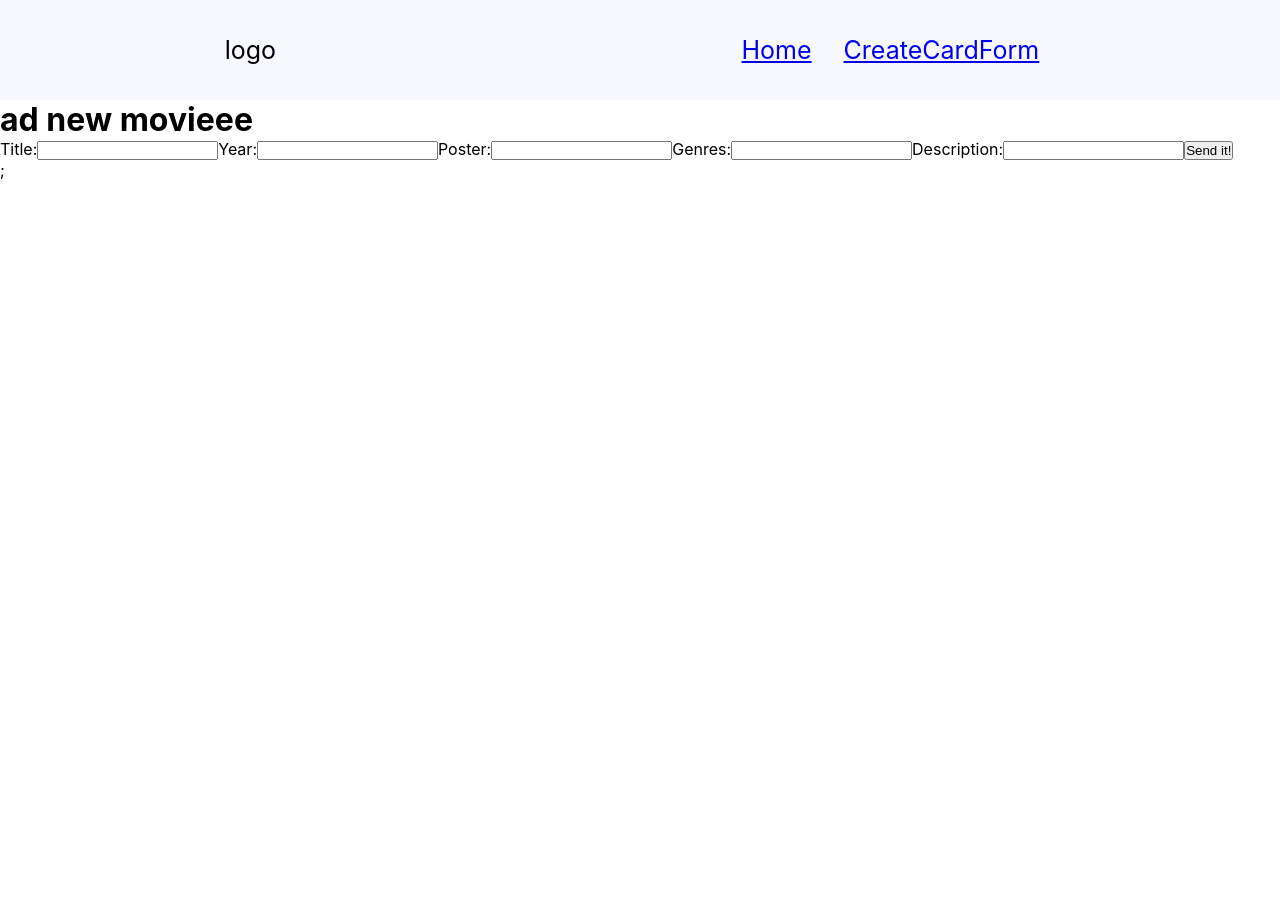
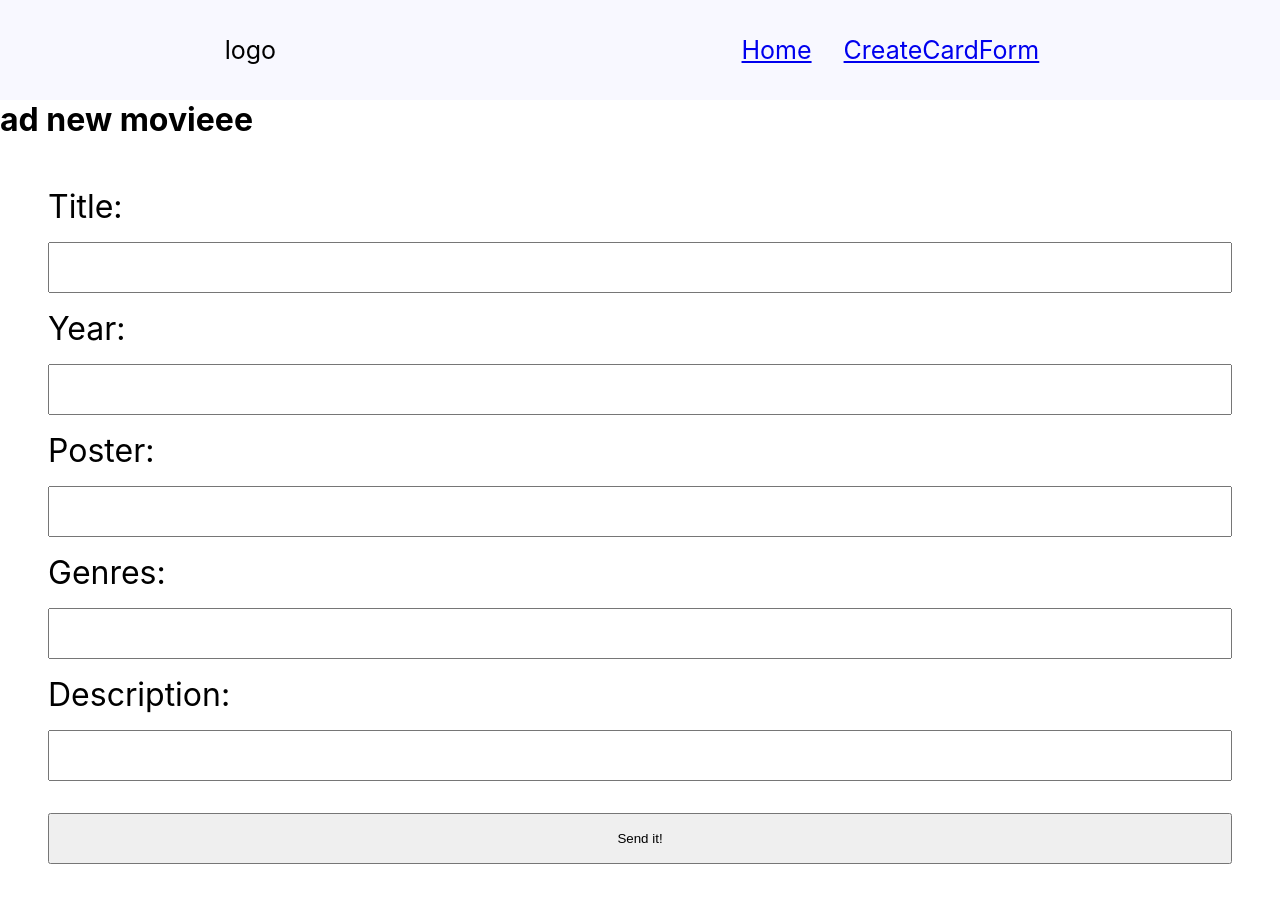
Before and after one commit to chry902/react-movie, a React (Create React App) app: page /add-movie in a window 1280 px wide. Shown: the top 902 px of the page. Before the commit the page ends 800 px from the top, so only its background shows below. Built offline with nearby package versions, Linux system fonts and the light colour scheme.

Commit message:
agiunta modale post

```diff
--- a/src/App.jsx
+++ b/src/App.jsx
@@ -1,4 +1,5 @@
 import React from "react";
+import { useState } from "react";
 import { BrowserRouter as Router, Routes, Route, Link } from "react-router-dom";
 
 import "./App.css";
@@ -7,8 +8,21 @@ import "./App.css";
 import { Home } from "./Pages/Home/Home";
 import { AddMovie } from "./Pages/AddMovie/AddMovie";
 import { EditMomvie } from "./Pages/EditMovie/editmovie";
+import { Alert } from "./components/Alert/alert";
 
 function App() {
+
+
+
+  const [alert, setAlert] = useState("");
+
+
+
+  const editSuccess = (componentiNonUtilizati) => {
+    setAlert(componentiNonUtilizati);
+    console.log("--->app.jsx", componentiNonUtilizati)
+  };
+  console.log("--->>>app", alert);
   return (
     <Router>
       <div className="App">
@@ -23,9 +37,10 @@ function App() {
             </li>
           </ul>
         </nav>
+        <Alert alert={alert} />
         <Routes>
           <Route path="/edit-movie/:id" element={<EditMomvie />} />
-          <Route path="/add-movie" element={<AddMovie />} />
+          <Route path="/add-movie" element={<AddMovie editSuccess={editSuccess} />} />
           <Route path="/" element={<Home />} />
         </Routes>
       </div>
--- a/src/Pages/AddMovie/AddMovie.jsx
+++ b/src/Pages/AddMovie/AddMovie.jsx
@@ -1,22 +1,51 @@
 import { useState, useEffect } from "react";
 import styles from "./styles.Modul.scss";
-
+import { useNavigate } from "react-router-dom";
 import { CreateCardForm } from "../../components/CreateCardForm/form"
 import { Modal } from "../../components/Modal/modal"
+import { Alert } from "../../components/Alert/alert";
 
-export function AddMovie() {
-    const [isModalVisible, setIsModalVisible] = useState(false)
-    useEffect(() => {
-        setTimeout(() => {
-            setIsModalVisible(false)
-        }, 3000)
-    }, [isModalVisible]);
+export function AddMovie(props) {
+    const [isModalVisible, setIsModalVisible] = useState("")
+
+    const navigate = useNavigate();
+
+    const newModal = isModalVisible;
+    addSuccess(newModal);
+
+    //     useEffect(() => {
+    //         // setTimeout(() => {
+    //         //     setAlert(isModalVisible)
+    //         // }, 3000)
+    //         setAlert({
+    //             visible: true,
+    //             content: "il post è stato publicato",
+
+    //         });
+
+    // }, [isModalVisible]);
+    console.log("----> addmov", newModal);
+
+
+    // const addSuccess = (newModal) => {
+    //     /* setTimeout(() => {
+    //         setIsModalVisible(false)
+    //     }, 3000) */
+    //     props.editSuccess(newModal)
+    //     console.log("==>>funzione app", newModal);
+    // };
+    function addSuccess(bottiglie) {
+        props.editSuccess(bottiglie)
+        console.log("==>>funzione app", bottiglie);
+        navigate("/");
+    }
 
     return (
         <div className={styles.AddMovie}>
             <h1>ad new movieee</h1>
-            <CreateCardForm setIsModalVisible={setIsModalVisible} />
-            <Modal text="sono la modale" isVisible={isModalVisible} />
+            <CreateCardForm setIsModalVisible={setIsModalVisible} callType="POST" />
+            {/* <Modal text="sono la modale" isVisible={isModalVisible} /> */}
+            {/* <Alert alert={isModalVisible} /> */}
 
         </div>
     );
--- a/src/Pages/EditMovie/editmovie.jsx
+++ b/src/Pages/EditMovie/editmovie.jsx
@@ -5,6 +5,7 @@ import { GET } from "../../Utils/Http";
 import { useLocation } from "react-router-dom"
 
 import CardItem from "../../components/CardItem/carditem";
+import { CreateCardForm } from "../../components/CreateCardForm/form";
 
 export function EditMomvie() {
     const location = useLocation();
@@ -13,12 +14,13 @@ export function EditMomvie() {
 
     useEffect(() => {
         GET(movieId).then((data) => setMovieData(data));
-    }, []);
+    }, [movieId]);
 
     return (
         <>
             <div className={styles.EditMomvie}>
                 <CardItem cardData={movieData} />
+                <CreateCardForm setIsModalVisible={false} callType="PUT" />
             </div>
         </>
     )
--- a/src/Pages/EditMovie/styles.module.scss
+++ b/src/Pages/EditMovie/styles.module.scss
@@ -0,0 +1,10 @@
+.EditMovie {
+    display: flex;
+    width: 100%;
+
+    .CardItem {
+        width: 50%;
+        height: 100%;
+    }
+
+}
--- a/src/Pages/Home/Home.jsx
+++ b/src/Pages/Home/Home.jsx
@@ -1,17 +1,19 @@
 
+import { useState } from "react";
 import CardList from "../../components/CardList/cardlist";
 import { Categories } from "../categories/Categories";
-/* import { Modal } from "../components/Modal/modal"; */
+
 import "./style.css";
 
 export function Home() {
+    const [searchInput, setSearchInput] = useState("");
     return (
         <div className="Home">
             <div className="title_home">
                 <h1>Lista dei film</h1>
                 <div className="search_input_home">
                     <label htmlFor="search">Search by title or categories:</label>
-                    <input type="text" id="search" name="search" />
+                    <input type="text" id="search" name="search" value={searchInput} onChange={(e) => setSearchInput(e.target.value)} />
                 </div>
                 <Categories />
 
--- /dev/null
+++ b/src/components/Alert/alert.jsx
@@ -0,0 +1,25 @@
+import { useState } from "react";
+import styles from "./styles.module.scss"
+
+
+export const Alert = ({ alert }) => {
+    const [add, setAdd] = useState({
+        visible: false,
+        content: "",
+
+    });
+
+    console.log(alert);
+
+
+
+    const visible = alert.visible || false;
+    const content = alert.content || "";
+
+    //classe alert sempre presente, se props visible è true aggiungimi la classe visible altrimenti stringa vuota
+    const classes = [styles.alert, visible ? styles.visible : ""];
+
+    return (
+        <div className={classes.join(" ")}>{content}</div>
+    )
+}
--- /dev/null
+++ b/src/components/Alert/styles.module.scss
@@ -0,0 +1,14 @@
+.alert {
+    background-color: rgb(88, 177, 0);
+    color: white;
+    width: 100%;
+    padding: 1rem;
+    margin-bottom: 1rem;
+    text-align: center;
+    font-weight: bold;
+    display: none;
+}
+
+.visible {
+    display: block;
+}
--- a/src/components/CreateCardForm/form.jsx
+++ b/src/components/CreateCardForm/form.jsx
@@ -1,10 +1,14 @@
 import { useState } from "react";
-import { POST } from "../../Utils/Http";
+import { useLocation, useNavigate } from "react-router-dom";
+import { AddMovie } from "../../Pages/AddMovie/AddMovie";
+import { POST, PUT } from "../../Utils/Http";
+
 // import { InputCard } from "./inputCard";
-import "./style.css";
+import styles from "./styles.module.scss";
 
-export function CreateCardForm({ setIsModalVisible }) {
+export function CreateCardForm({ setIsModalVisible, callType }) {
     // const [visible, setVisible] = useState(false)
+
 
     const [title, setTitle] = useState("");
     const [year, setYear] = useState("");
@@ -14,26 +18,47 @@ export function CreateCardForm({ setIsModalVisible }) {
 
     const unStringifyGenres = (genres) => genres.split(",");
 
+    const location = useLocation();
+    const movieId = location.pathname.split("/").reverse()[0];
+
     const addNewMovie = (e) => {
         e.preventDefault();
 
+        if (callType === "POST") {
             POST({
                 title,
                 year,
                 poster,
                 genres: unStringifyGenres(genres),
                 description,
-        })
-        setIsModalVisible(true)
+            });
+
+            setIsModalVisible({
+                visible: true,
+                content: "il post è stato publicato",
+
+            });
+
+
+        } else {
+            PUT(movieId, {
+                title,
+                year,
+                poster,
+                genres: unStringifyGenres(genres),
+                description,
+            });
+        }
+
     };
 
 
 
     return (
-        <div className="CreateCardForm">
+        <div className={styles.CreateCardForm}>
 
 
-            <form onSubmit={addNewMovie} className="CreateCardForm__form">
+            <form onSubmit={addNewMovie} className={styles.form}>
                 <label htmlFor="title">Title:</label>
                 <input
                     value={title}
--- /dev/null
+++ b/src/components/CreateCardForm/styles.module.scss
@@ -0,0 +1,27 @@
+.CreateCardForm {
+    display: flex;
+    justify-content: center;
+
+    width: 100%;
+
+    form {
+        width: 80%;
+        height: 100%;
+        display: flex;
+        flex-grow: 1;
+        flex-direction: column;
+        justify-content: space-evenly;
+        padding: 3rem;
+
+        label {
+            font-size: 2rem;
+        }
+
+        input {
+            padding: 1rem 0;
+            margin: 1rem 0;
+        }
+
+
+    }
+}
```
Also changed, not shown: src/components/CreateCardForm/style.css (deleted). Lines whose indentation alone changed are shown as unchanged.
